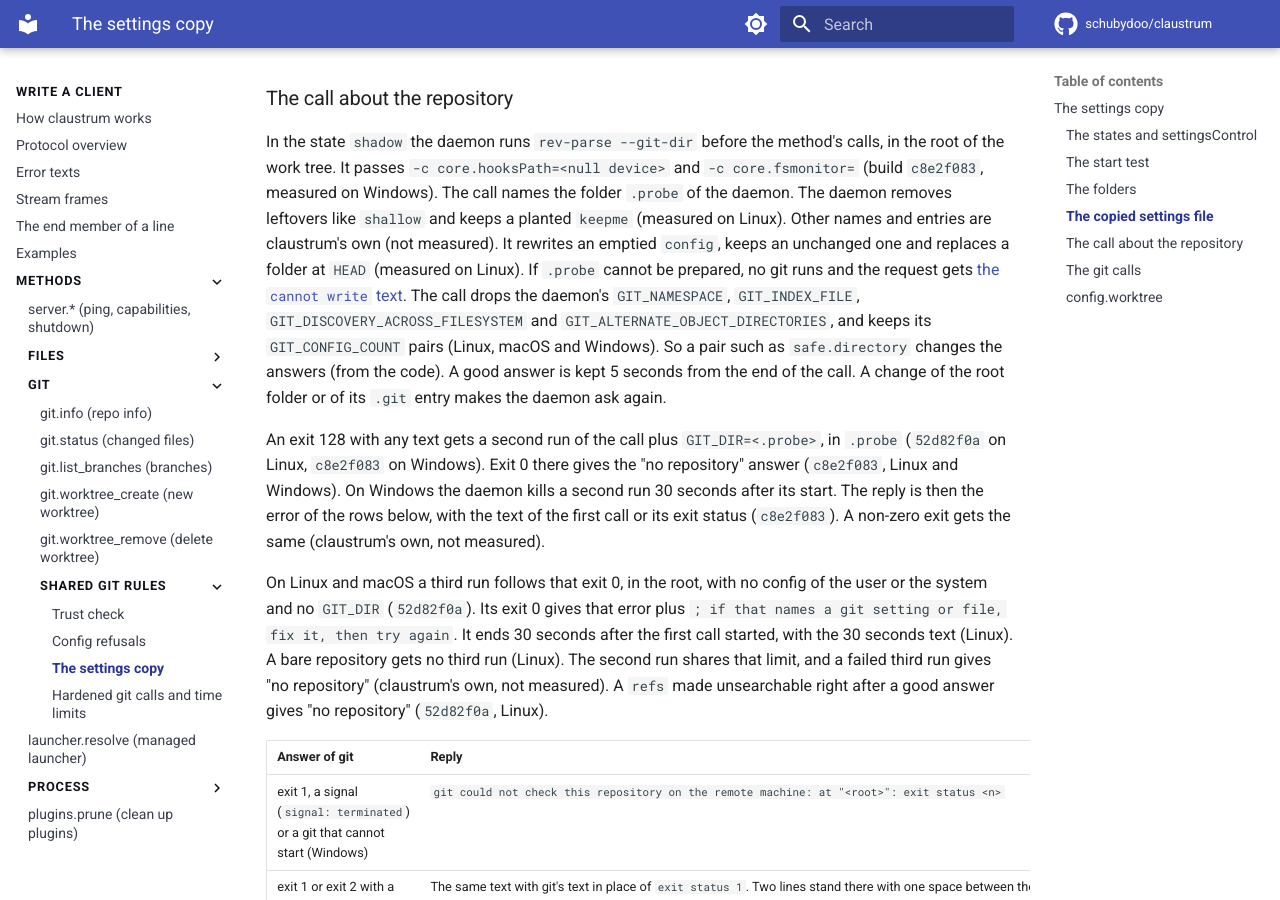
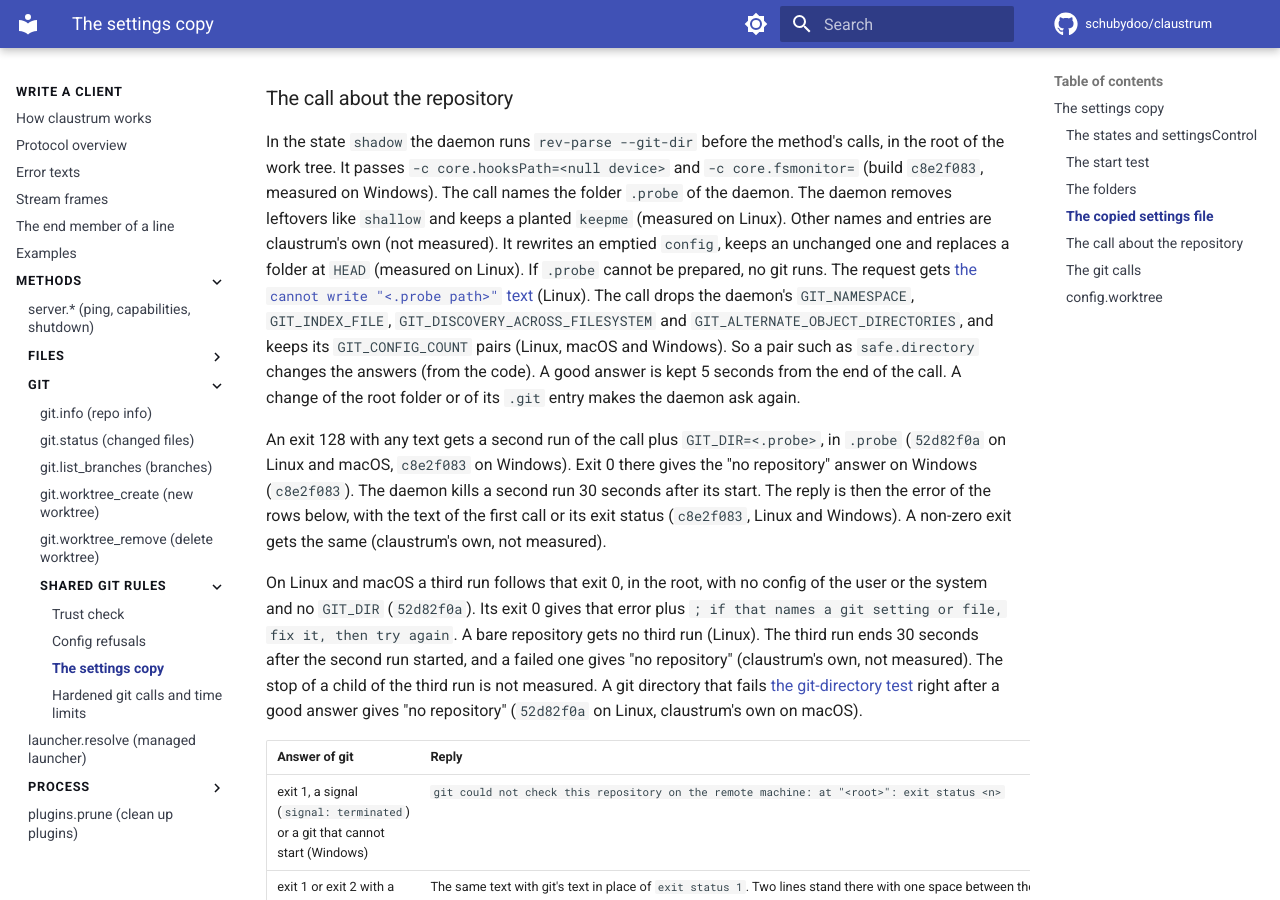
Before and after one commit to schubydoo/claustrum, an MkDocs documentation site: the page built from docs/protocol/git-rules-settings-copy.md, in a window 1280 px wide and 900 px high, scrolled down 6350 px. Built offline with MkDocs 1.6.1 and Material for MkDocs 9.7.7, drawn with Linux system fonts in a browser that asks for light colours; comment, search, counter and statistics services are not loaded.

Commit message:
docs: mark the measured and the own parts of the third run of the repository check
Co-Authored-By: Claude Opus 5.5 <noreply@anthropic.com>

```diff
--- a/docs/protocol/git-rules-settings-copy.md
+++ b/docs/protocol/git-rules-settings-copy.md
@@ -227,18 +228,20 @@ code). A good answer is kept 5 seconds from the end of the call. A change of the
 folder or of its `.git` entry makes the daemon ask again.
 
 An exit 128 with any text gets a second run of the call plus `GIT_DIR=<.probe>`, in
-`.probe` (`52d82f0a` on Linux, `c8e2f083` on Windows). Exit 0 there gives the "no repository" answer (`c8e2f083`, Linux and
-Windows). On Windows the daemon kills a second run 30 seconds after its start. The
-reply is then the error of the rows below, with the text of the first call or its exit
-status (`c8e2f083`). A non-zero exit gets the same (claustrum's own, not measured).
+`.probe` (`52d82f0a` on Linux and macOS, `c8e2f083` on Windows). Exit 0 there gives
+the "no repository" answer on Windows (`c8e2f083`). The daemon kills a second run 30
+seconds after its start. The reply is then the error of the rows below, with the text
+of the first call or its exit status (`c8e2f083`, Linux and Windows). A non-zero exit
+gets the same (claustrum's own, not measured).
 
 On Linux and macOS a third run follows that exit 0, in the root, with no config of the
 user or the system and no `GIT_DIR` (`52d82f0a`). Its exit 0 gives that error plus `;
-if that names a git setting or file, fix it, then try again`. It ends 30 seconds after
-the first call started, with the 30 seconds text (Linux). A bare repository gets no
-third run (Linux). The second run shares that limit, and a failed third run gives "no
-repository" (claustrum's own, not measured). A `refs` made unsearchable right after a
-good answer gives "no repository" (`52d82f0a`, Linux).
+if that names a git setting or file, fix it, then try again`. A bare repository gets
+no third run (Linux). The third run ends 30 seconds after the second run started, and
+a failed one gives "no repository" (claustrum's own, not measured). The stop of a
+child of the third run is not measured. A git directory that fails [the git-directory
+test](git-rules-trust.md#how-the-daemon-finds-the-git-directory) right after a good
+answer gives "no repository" (`52d82f0a` on Linux, claustrum's own on macOS).
 
 | Answer of git | Reply |
 |---|---|
```
Also changed, not shown: other parts of docs/protocol/git-rules-settings-copy.md (+3 -2 lines), .changeset/owner-probe-third-run.md (+1 -1 lines), docs/protocol/errors.md (+4 -4 lines), docs/protocol/git-rules-trust.md (+1 -1 lines), 1 other file.
